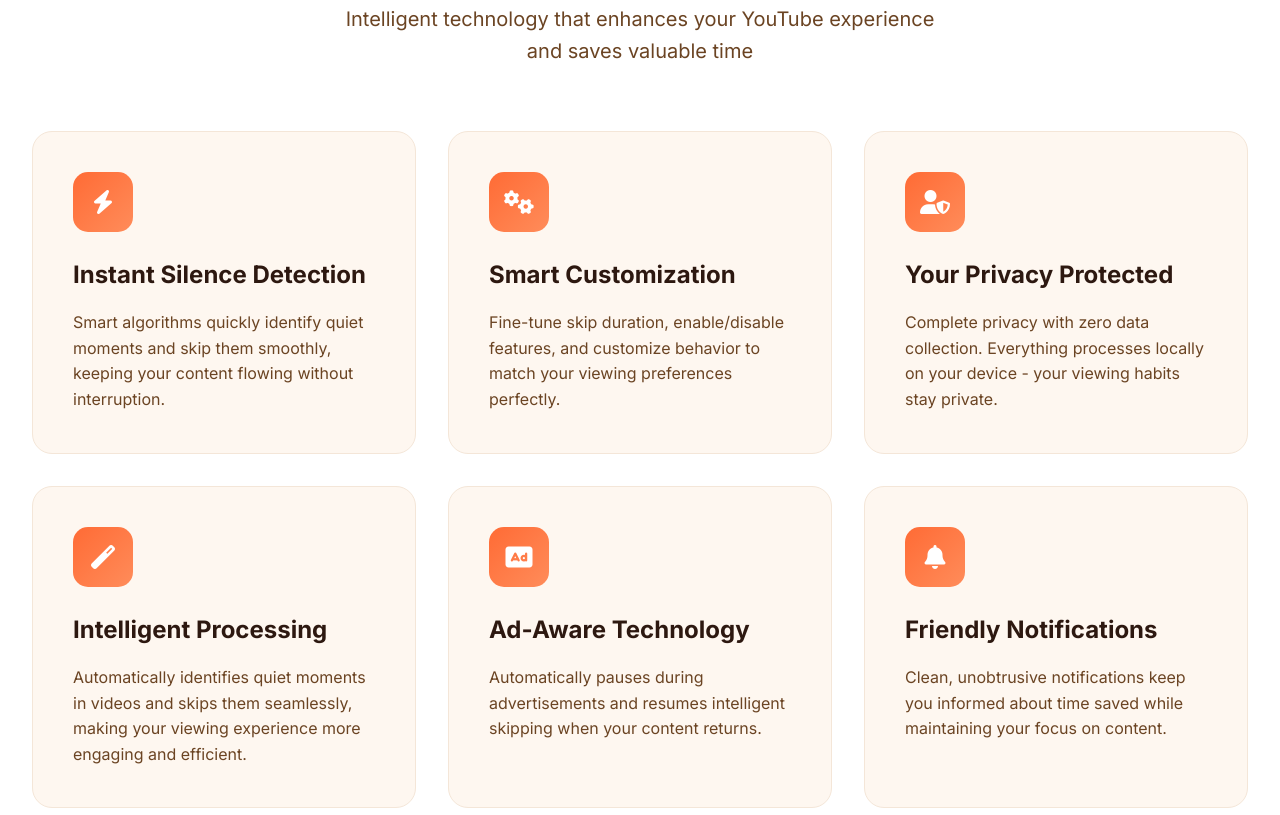
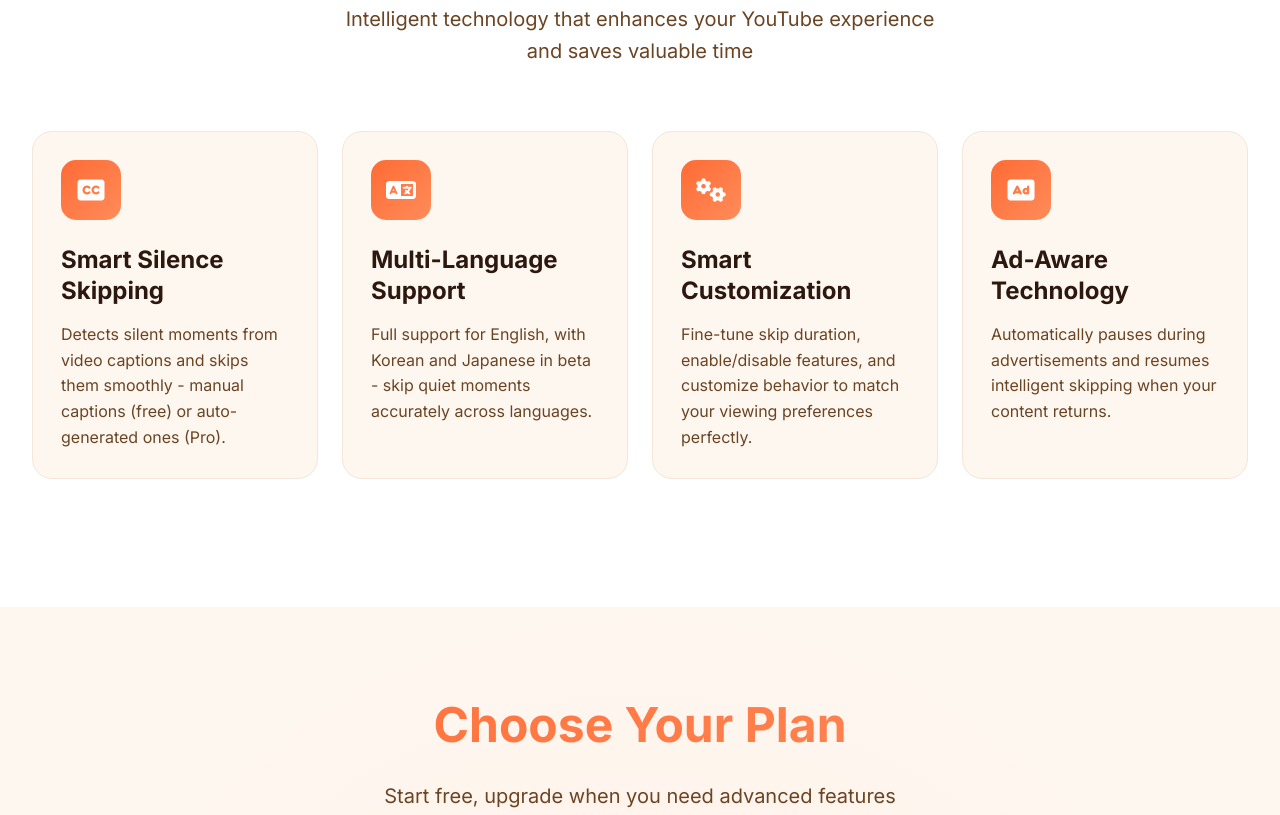
Before and after one commit to YouTube-Silence-Skipper/YouTube-Silence-Skipper.github.io, an Eleventy site: page src/index.html in a window 1280 px wide. Shown: the part 1018-1833 px from the top of the page. Built offline with nearby package versions, Linux system fonts and the light colour scheme; Eleventy itself is replaced by a stand-in of ours; files that its build step writes are made by us from their sources.

Commit message:
Streamline homepage features section and align card layout
- Merge the two duplicate silence-detection cards into one, drop the privacy
  and notifications cards, and surface caption and language support instead.
- Lay the feature cards out in a single row and reserve a two-line title
  height so every card's description starts at the same point.
- How It Works: drop the redundant notifications step (now three steps).
- Remove a duplicate canonical link tag.

Co-Authored-By: Claude Opus 4.8 <noreply@anthropic.com>

```diff
--- a/src/index.html
+++ b/src/index.html
@@ -59,7 +59,6 @@ showActivatePro: true
   </script>
 
   <link rel="stylesheet" href="styles.css">
-  <link rel="canonical" href="https://youtube-silenceskipper.com">
   <script type="application/ld+json">
   {
     "@context": "https://schema.org",
@@ -184,10 +183,17 @@ showActivatePro: true
       <div class="features-grid">
         <div class="feature-card">
           <div class="feature-icon">
-            <i class="fas fa-zap"></i>
+            <i class="fas fa-closed-captioning"></i>
           </div>
-          <h3>Instant Silence Detection</h3>
-          <p>Smart algorithms quickly identify quiet moments and skip them smoothly, keeping your content flowing without interruption.</p>
+          <h3>Smart Silence Skipping</h3>
+          <p>Detects silent moments from video captions and skips them smoothly - manual captions (free) or auto-generated ones (Pro).</p>
+        </div>
+        <div class="feature-card">
+          <div class="feature-icon">
+            <i class="fas fa-language"></i>
+          </div>
+          <h3>Multi-Language Support</h3>
+          <p>Full support for English, with Korean and Japanese in beta - skip quiet moments accurately across languages.</p>
         </div>
         <div class="feature-card">
           <div class="feature-icon">
@@ -198,31 +204,10 @@ showActivatePro: true
         </div>
         <div class="feature-card">
           <div class="feature-icon">
-            <i class="fas fa-user-shield"></i>
-          </div>
-          <h3>Your Privacy Protected</h3>
-          <p>Complete privacy with zero data collection. Everything processes locally on your device - your viewing habits stay private.</p>
-        </div>
-        <div class="feature-card">
-          <div class="feature-icon">
-            <i class="fas fa-magic"></i>
-          </div>
-          <h3>Intelligent Processing</h3>
-          <p>Automatically identifies quiet moments in videos and skips them seamlessly, making your viewing experience more engaging and efficient.</p>
-        </div>
-        <div class="feature-card">
-          <div class="feature-icon">
             <i class="fas fa-ad"></i>
           </div>
           <h3>Ad-Aware Technology</h3>
           <p>Automatically pauses during advertisements and resumes intelligent skipping when your content returns.</p>
-        </div>
-        <div class="feature-card">
-          <div class="feature-icon">
-            <i class="fas fa-bell"></i>
-          </div>
-          <h3>Friendly Notifications</h3>
-          <p>Clean, unobtrusive notifications keep you informed about time saved while maintaining your focus on content.</p>
         </div>
       </div>
     </div>
@@ -321,11 +306,6 @@ showActivatePro: true
           <h3>Jump Smoothly</h3>
           <p>Seamlessly moves to the next interesting part, saving your time while keeping you engaged.</p>
         </div>
-        <div class="step">
-          <div class="step-number">4</div>
-          <h3>Stay Updated</h3>
-          <p>Get friendly notifications about time saved and activity updates without any interruptions.</p>
-        </div>
       </div>
     </div>
   </section>
--- a/src/styles.css
+++ b/src/styles.css
@@ -871,15 +871,15 @@ html {
 
 .features-grid {
   display: grid;
-  grid-template-columns: repeat(auto-fit, minmax(350px, 1fr));
-  gap: 2rem;
+  grid-template-columns: repeat(4, minmax(0, 1fr));
+  gap: 1.5rem;
 }
 
 .feature-card {
   background: var(--bg-tertiary);
   border: 1px solid var(--border);
   border-radius: var(--radius-xl);
-  padding: 2.5rem;
+  padding: 1.75rem;
   transition: var(--transition);
   position: relative;
   overflow: hidden;
@@ -926,6 +926,7 @@ html {
 .feature-card h3 {
   font-size: 1.5rem;
   font-weight: 700;
+  line-height: 1.3;
   margin-bottom: 1rem;
   color: var(--text-primary);
 }
@@ -933,6 +934,14 @@ html {
 .feature-card p {
   color: var(--text-secondary);
   line-height: 1.6;
+}
+
+/* Reserve a consistent two-line title height so every card's description
+   starts at the same point when cards sit side by side (desktop only). */
+@media (min-width: 951px) {
+  .feature-card h3 {
+    min-height: 2.6em;
+  }
 }
 
 /* Pricing Section */
```
